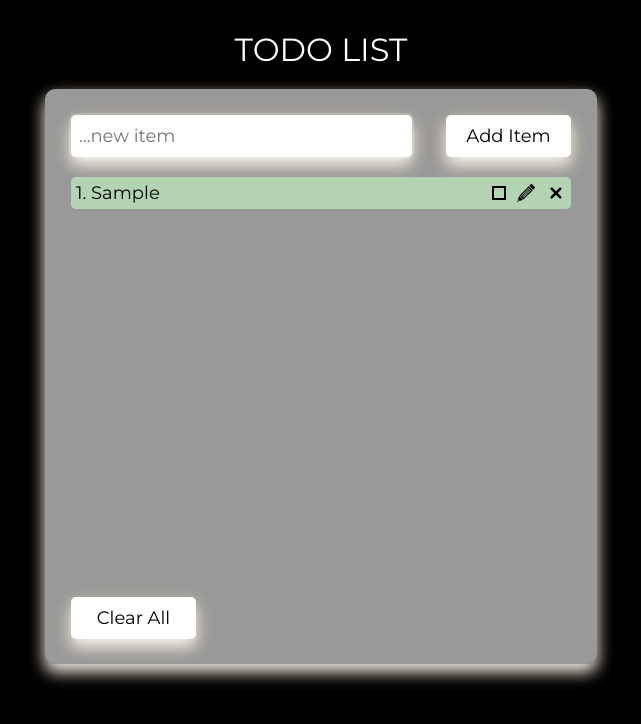
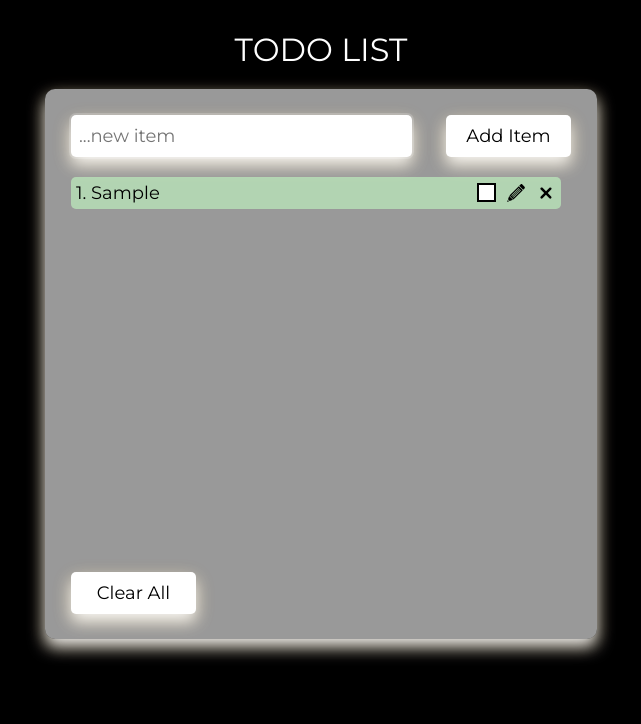
Before and after one commit to kat2709/to-do-list, a React (Vite) app: page / in a window 1280 px wide. Both pictures are taken after typing "Sample" into the empty fields and a click on the button "Add Item". Shown: the top 724 px of the page, without its empty margins (319-960 px from the left). Built offline with nearby package versions, Linux system fonts and the light colour scheme.

Commit message:
feat: add cross task feature

```diff
--- a/src/App.css
+++ b/src/App.css
@@ -38,8 +38,7 @@
   outline: 2px solid #caecbd;
 }
 
-.add-new-item,
-.clear-all-items {
+.btn-style {
   cursor: pointer;
   width: 25%;
   font-size: 18px;
@@ -51,24 +50,38 @@
   border: 2px solid #ffffff57;
 }
 
-.add-new-item:hover {
+.clear-all-items {
+  margin-top: 20px;
+}
+
+.btn-style:hover {
   background-color: #caecbd;
   transition: 0.7s all linear;
   box-shadow: 0 8px 16px 0 #caecbd, 0 6px 20px 0 #caecbd;
 }
 
-.clear-all-items:hover {
-  background-color: #caecbd;
-  transition: 0.7s all linear;
-  box-shadow: 0 8px 16px 0 #caecbd, 0 6px 20px 0 #caecbd;
+.items-list-box {
+  margin-top: 20px;
 }
 
 .items-list {
   display: flex;
   flex-direction: column;
   gap: 10px;
-  height: 400px;
-  padding: 20px 0;
+  height: 375px;
+  max-height: 375px;
+  overflow-y: auto;
+  padding-right: 10px;
+}
+
+::-webkit-scrollbar {
+  width: 4px;
+  background-color: rgb(134, 134, 134);
+}
+
+::-webkit-scrollbar-thumb {
+  background-color: #bdecbdb8;
+  border-radius: 9em;
 }
 
 .item-box {
@@ -88,10 +101,11 @@
 }
 
 .is-done-task {
-  width: 10px;
-  height: 10px;
+  width: 15px;
+  height: 15px;
   border: 2px solid black;
   cursor: pointer;
+  background-color: #ffffff;
 }
 
 .edit-task {
@@ -124,3 +138,12 @@
   transition: all 0.5s;
   transform: scale(1.2);
 }
+
+.add-tick {
+  background-image: url(./assets/tick.svg);
+  background-size: contain;
+}
+
+.cross-text {
+  text-decoration: line-through;
+}
--- a/src/App.jsx
+++ b/src/App.jsx
@@ -1,4 +1,3 @@
-// import { useState } from "react";
 import { useState } from "react";
 import "./App.css";
 
@@ -26,7 +25,7 @@ export function App() {
     if (text.trim()) {
       const task = todos.find((i) => i.id === editingTodo);
       task.content = text;
-      setEditingTodo(); // editingTodo = undefined
+      setEditingTodo();
       setText("");
     }
   }
@@ -37,6 +36,12 @@ export function App() {
 
   function deleteAllTasksClick() {
     setTodos([]);
+  }
+
+  function doneTaskClick(id) {
+    const todo = todos.find((i) => i.id === id);
+    todo.done = !todo.done;
+    setTodos(todos.slice());
   }
 
   function addTask() {
@@ -50,7 +55,7 @@ export function App() {
   function editTaskClick(id) {
     const task = todos.find((i) => i.id === id);
     setText(task.content);
-    setEditingTodo(id); // editingTodo = 1 (ID)
+    setEditingTodo(id);
   }
 
   return (
@@ -65,7 +70,7 @@ export function App() {
             onKeyDown={onKeyDownHandler}
             onChange={(e) => setText(e.target.value || "")}
           ></input>
-          <button className="add-new-item" onClick={handleSubmit}>
+          <button className="btn-style" onClick={handleSubmit}>
             {editingTodo ? "Update" : "Add Item"}
           </button>
         </div>
@@ -75,11 +80,16 @@ export function App() {
               todos.map((item, idx) => {
                 return (
                   <div key={item.id} className="item-box">
-                    <div className="task">
+                    <div className={`task ${item.done ? "cross-text" : ""}`}>
                       {idx + 1}. {item.content}
                     </div>
                     <div className="setting-task">
-                      <div className="is-done-task"></div>
+                      <div
+                        className={`is-done-task ${
+                          item.done ? "add-tick" : ""
+                        }`}
+                        onClick={() => doneTaskClick(item.id)}
+                      ></div>
                       <div
                         className="edit-task"
                         onClick={() => editTaskClick(item.id)}
@@ -93,7 +103,10 @@ export function App() {
                 );
               })}
           </div>
-          <button className="clear-all-items" onClick={deleteAllTasksClick}>
+          <button
+            className="clear-all-items btn-style"
+            onClick={deleteAllTasksClick}
+          >
             Clear All
           </button>
         </div>
@@ -101,20 +114,3 @@ export function App() {
     </>
   );
 }
-
-// function Button({}) {
-//   return <div key={item.id} className="item-box">
-//   <div className="task">
-//     {idx + 1}. {item.content}
-//   </div>
-//   <div className="setting-task">
-//     <div className="is-done-task"></div>
-//     <div
-//       className="edit-task"
-//       onClick={() => editTaskClick(item.id)}
-//     ></div>
-//     <div className="delete-task"></div>
-//     <div></div>
-//   </div>
-// </div>
-// }
--- a/src/styles.css
+++ b/src/styles.css
@@ -6,5 +6,4 @@
 
 body {
   background-color: black;
-  height: 100vh;
 }
```
Also changed, not shown: src/assets/tick.svg (added).
